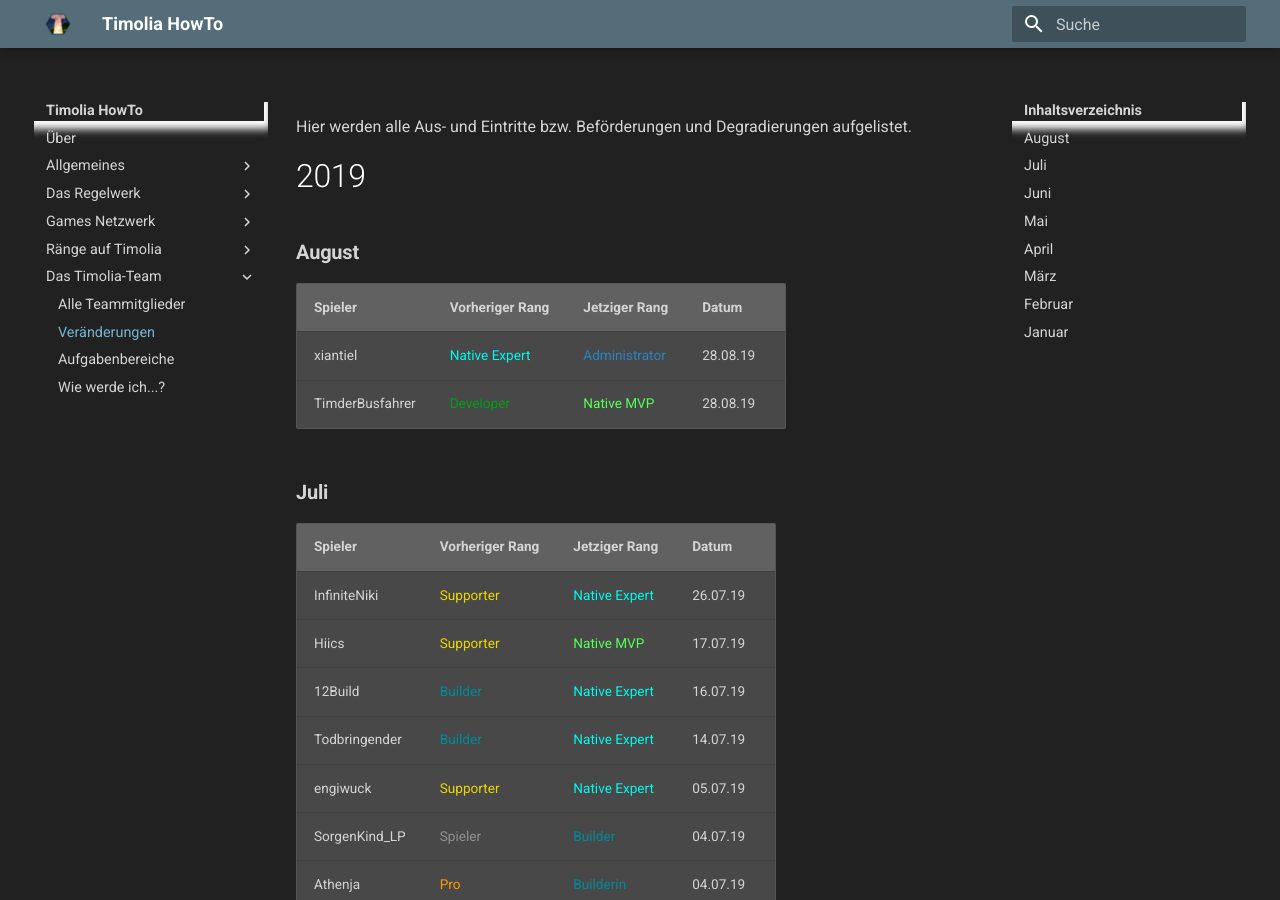
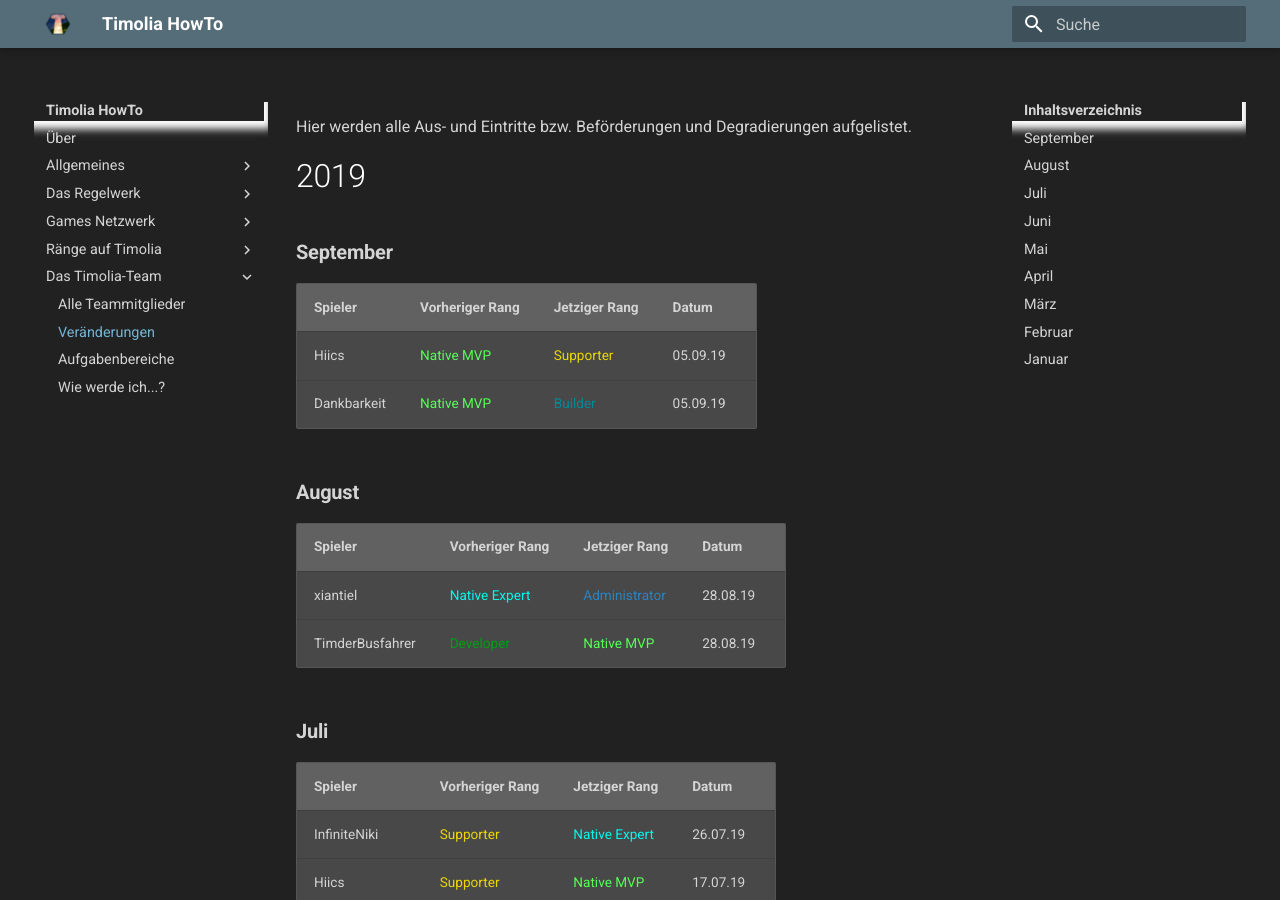
Before and after one commit to TimoliaDE/HowTo, an MkDocs documentation site: the page built from docs/team/changes.md, in a window 1280 px wide and 900 px high. Built offline with MkDocs 1.6.1 and Material for MkDocs 9.7.7, drawn with Linux system fonts in a browser that asks for light colours; old or Windows-style settings are respelled for this version of MkDocs.

Commit message:
Update changes.md

```diff
--- a/docs/team/changes.md
+++ b/docs/team/changes.md
@@ -1,6 +1,12 @@
 Hier werden alle Aus- und Eintritte bzw. Beförderungen und Degradierungen aufgelistet.
 
 # 2019
+
+###  <strong>September</strong>
+| Spieler | Vorheriger Rang | Jetziger Rang | Datum |
+| ------ | ------ | ------ | ------ |
+| Hiics | <span class='mvp'>Native MVP</span> | <span class='supporter'>Supporter</span> | 05.09.19 |
+| Dankbarkeit | <span class='mvp'>Native MVP</span> | <span class='builder'>Builder</span> | 05.09.19 |
 
 ###  <strong>August</strong>
 | Spieler | Vorheriger Rang | Jetziger Rang | Datum |
```
